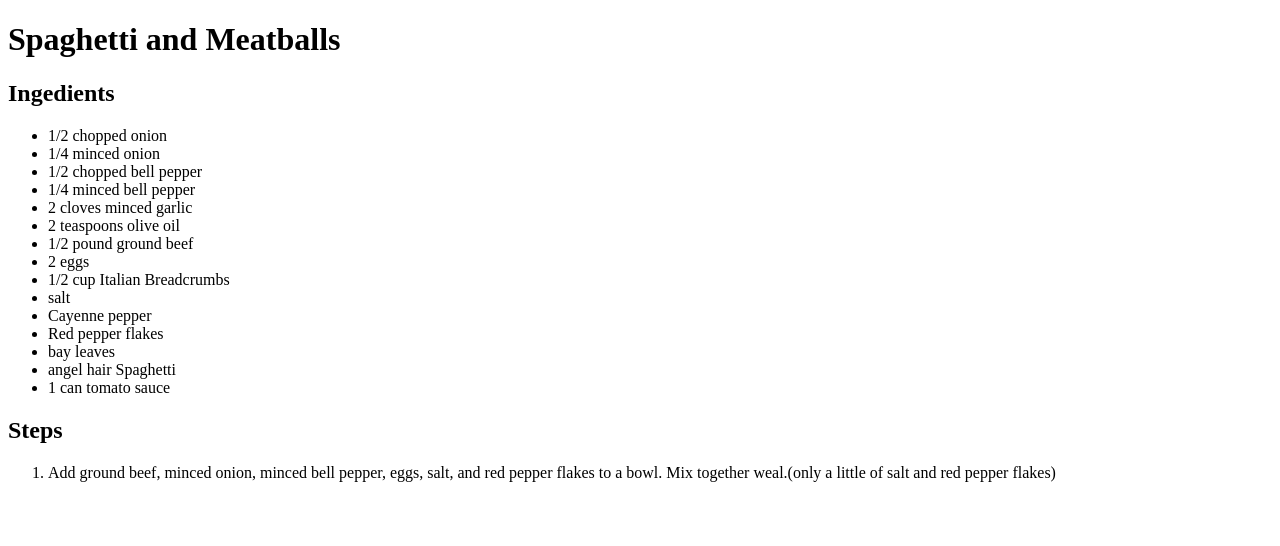
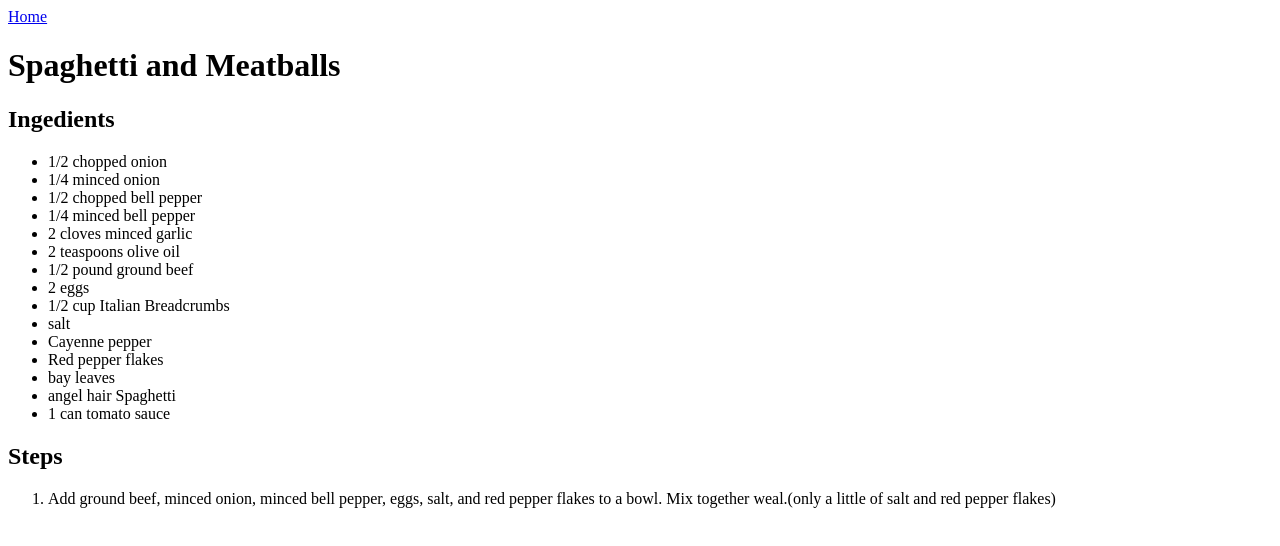
Before and after one commit to DonaldvanW/recipes-project, a plain HTML site: page recipes/recipe1.html in a window 1280 px wide. Drawn offline with Linux system fonts and the light colour scheme.

Commit message:
Added home button

```diff
--- a/recipes/recipe1.html
+++ b/recipes/recipe1.html
@@ -5,6 +5,9 @@
         <meta name="viewport" content="width=device-width, initial-scale=1.0">
         <title>Spaghetti and Meatballs recipe</title>
 </head>
+<header>
+        <a href="../index.html">Home</a>
+</header>
 <body>
         <h1>Spaghetti and Meatballs</h1>
         <h2>Ingedients</h2>
```
